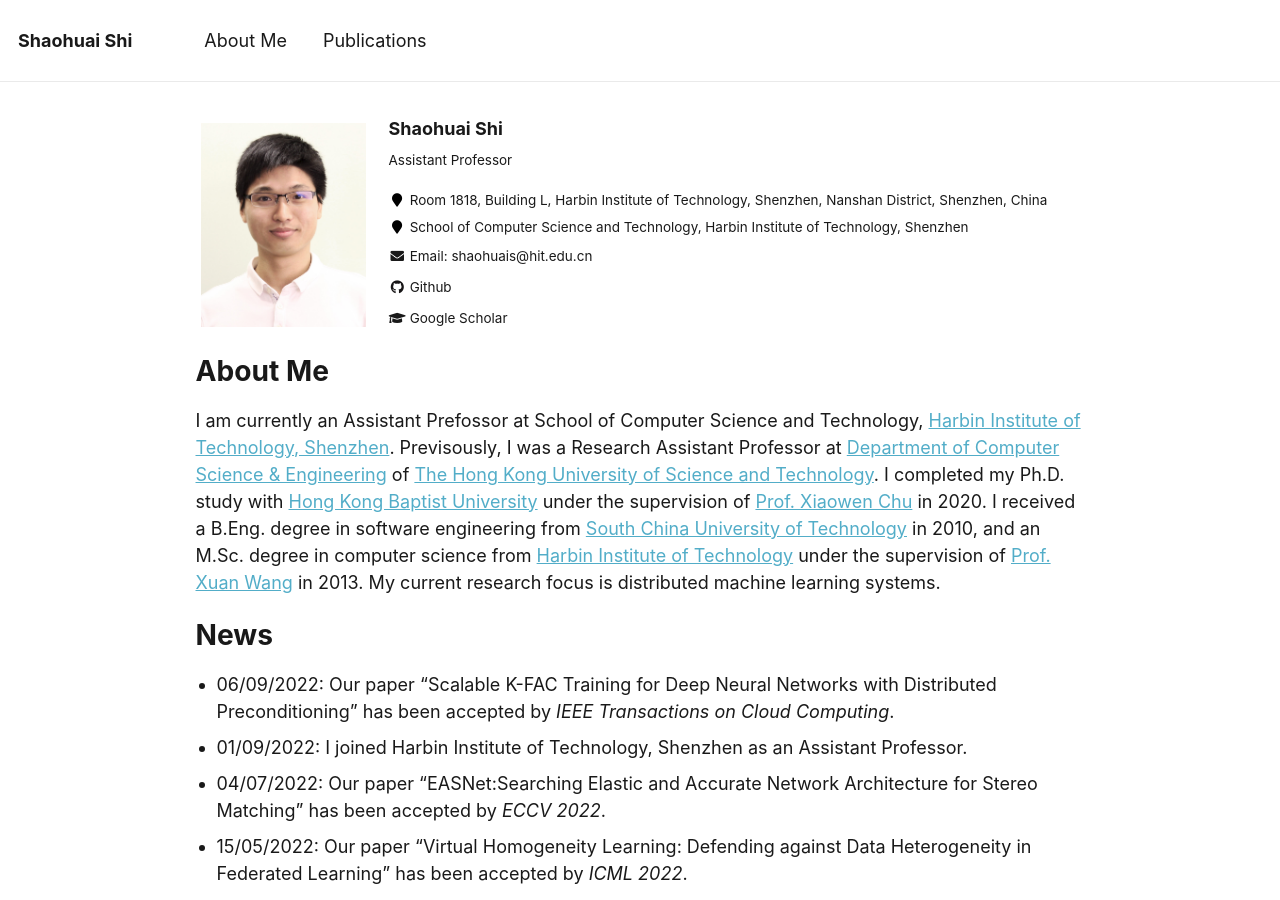
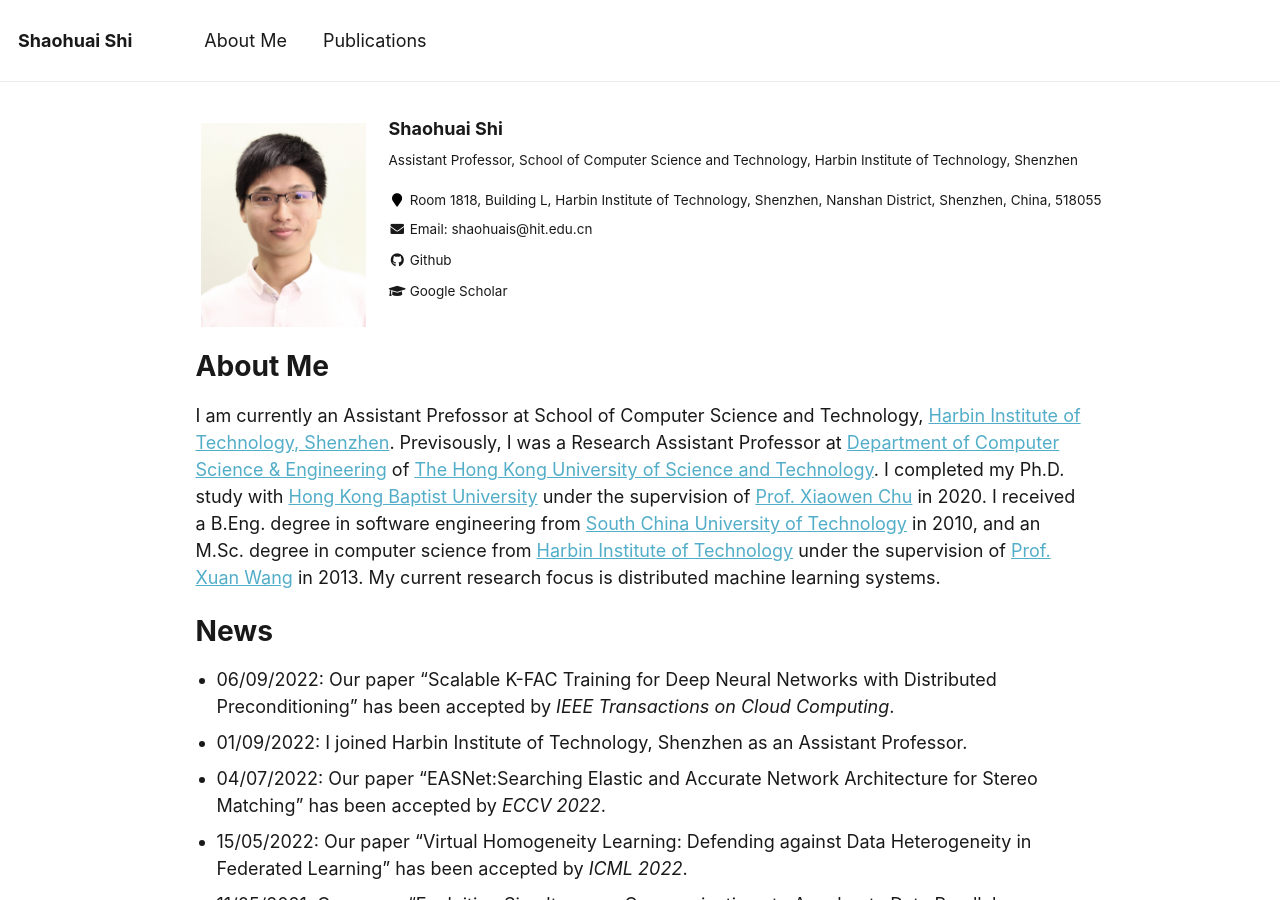
Before and after one commit to shaohuais/shaohuais.github.io, a Jekyll site: the page built from _pages/about.md, in a window 1280 px wide and 900 px high. Built offline with Jekyll 4.4.1, drawn with Linux system fonts in a browser that asks for light colours.

Commit message:
revise location

```diff
--- a/_config.yml
+++ b/_config.yml
@@ -82,9 +82,9 @@ analytics:
 author:
   name             : "Shaohuai Shi"
   avatar           : "profile.png"
-  bio              : "Assistant Professor"
-  location         : "Room 1818, Building L, Harbin Institute of Technology, Shenzhen, Nanshan District, Shenzhen, China"
-  employer         : "School of Computer Science and Technology, Harbin Institute of Technology, Shenzhen"
+  bio              : "Assistant Professor, School of Computer Science and Technology, Harbin Institute of Technology, Shenzhen"
+  location         : "Room 1818, Building L, Harbin Institute of Technology, Shenzhen, Nanshan District, Shenzhen, China, 518055"
+  employer         :
   pubmed           :
   googlescholar    : "https://scholar.google.com.hk/citations?user=Wr4B6fQAAAAJ&hl=en"
   email            : "shaohuais@hit.edu.cn"
```
